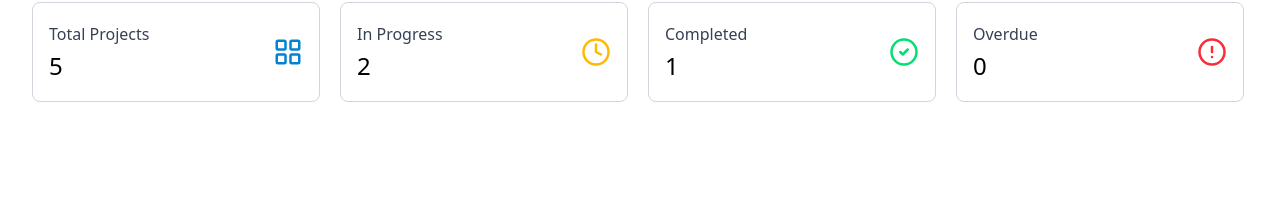
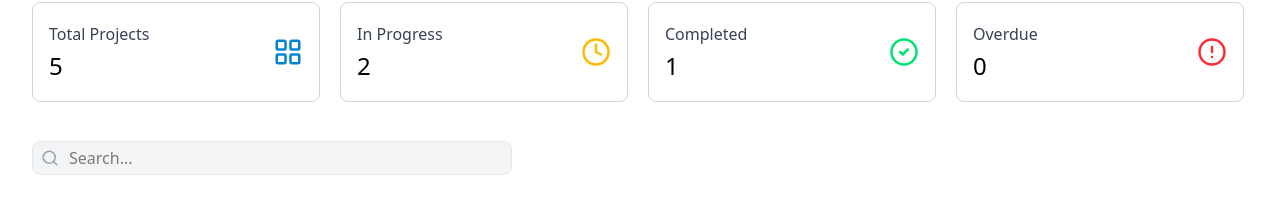
Before and after one commit to adrianmanalili521-blip/Project_Manager_Web_App, a React (Vite) app: page / in a window 1280 px wide. Shown: the part 138-352 px from the top of the page. Built offline with nearby package versions, Linux system fonts and the light colour scheme.

Commit message:
Done filter ui component

```diff
--- a/src/App.tsx
+++ b/src/App.tsx
@@ -1,4 +1,5 @@
 import Card1 from './components/Card1';
+import Filter from './components/Filter';
 
 import { LayoutGrid, Clock4, CircleCheck, CircleAlert } from 'lucide-react';
 function App () {
@@ -37,7 +38,10 @@ function App () {
         iconColor="text-red-500"
         iconSize={30}
       />
+      </div>
 
+      <div className="flex flex-row w-3/4 h-20 items-center">
+        <Filter />
       </div>
 
     </div>
--- /dev/null
+++ b/src/components/Filter.tsx
@@ -0,0 +1,19 @@
+import { Search } from 'lucide-react';
+
+function Filter () {
+    return (
+        <div className="relative w-120 border rounded-lg bg-gray-100 border-gray-200 focus-within:border-gray-300 focus-within:border-4">
+            <Search
+                className="absolute left-2 top-1/2 -translate-y-1/2 text-gray-400"
+                size={18}
+            />
+
+            <input className="h-8 w-120 pl-9 pr-2 bg-transparent outline-none border-none"
+                type="etxt"
+                placeholder="Search..."
+            />
+        </div>
+    )
+}
+
+export default Filter;
```
